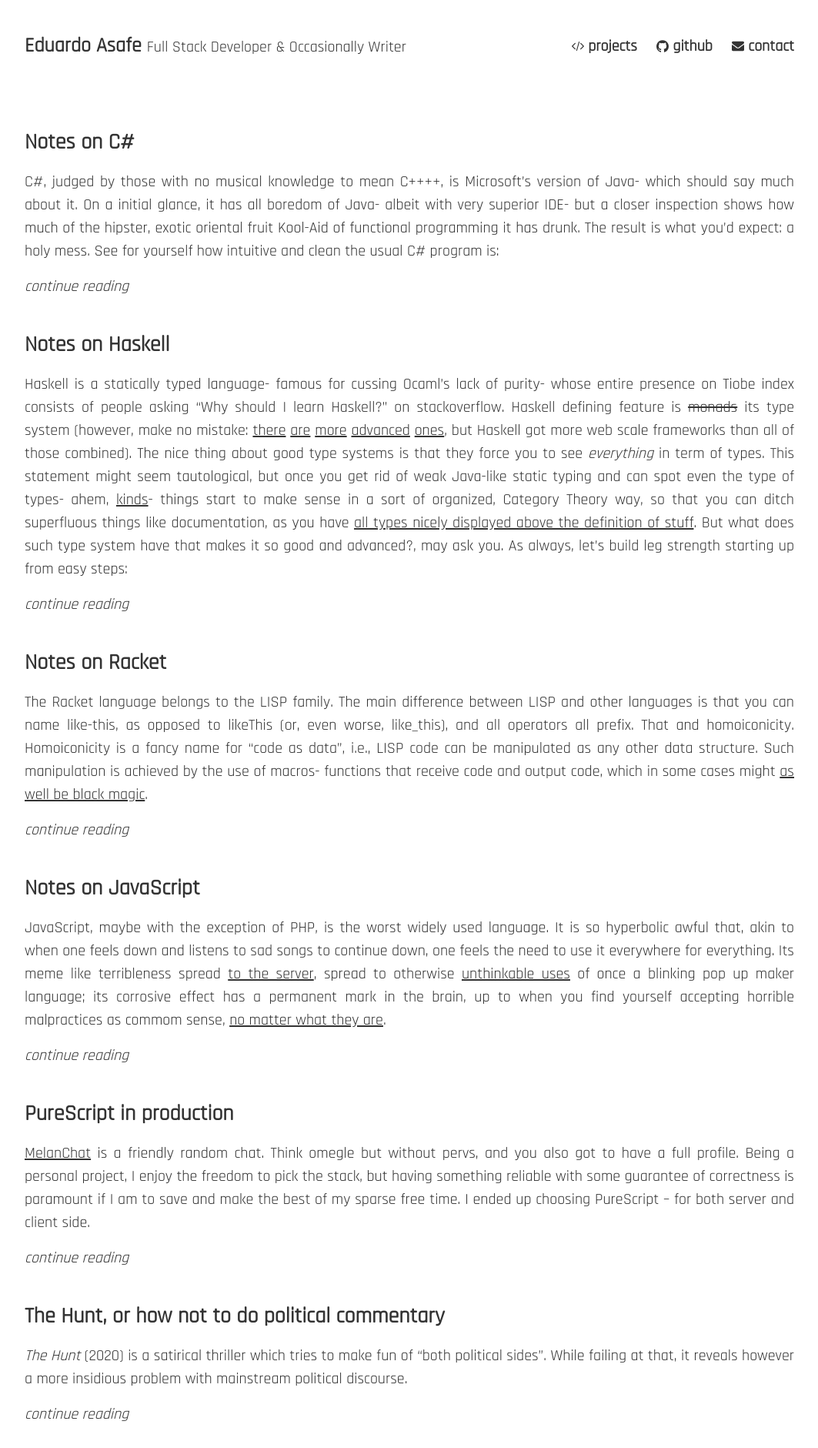
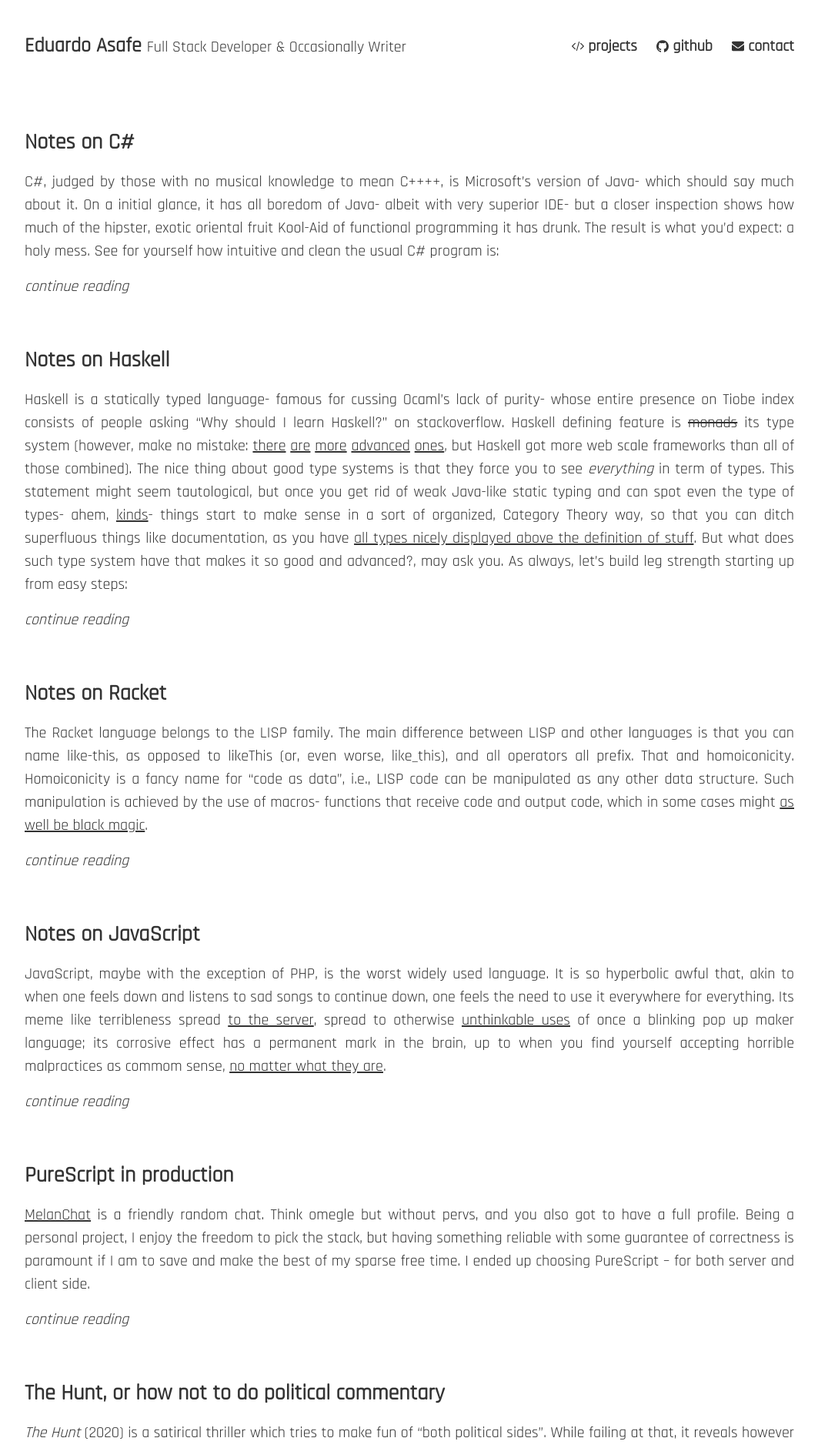
Before and after one commit to easafe/easafe.github.io, a Jekyll site: the page built from index.html, in a window 1280 px wide. Shown: the top 1881 px of the page at 77% size, without its empty margins (108-1171 px from the left). Built offline with Jekyll 4.4.1, drawn with Linux system fonts in a browser that asks for light colours.

```diff
--- a/css/site.css
+++ b/css/site.css
@@ -89,7 +89,7 @@
 }
 
 .post {
-    margin: 5px 0px 40px 0px;
+    margin: 5px 0px 60px 0px;
     text-align: justify;
 }
 
```
